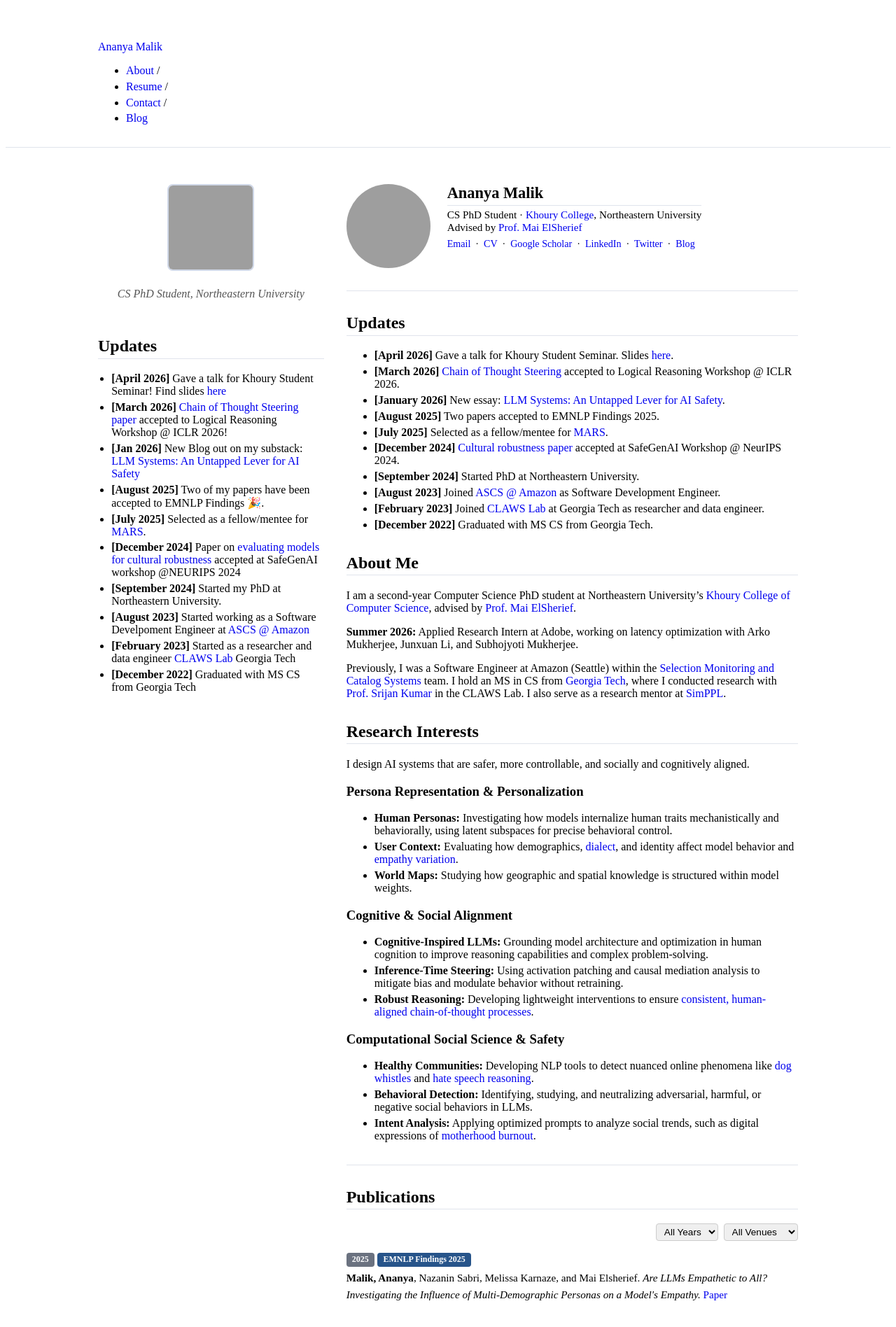
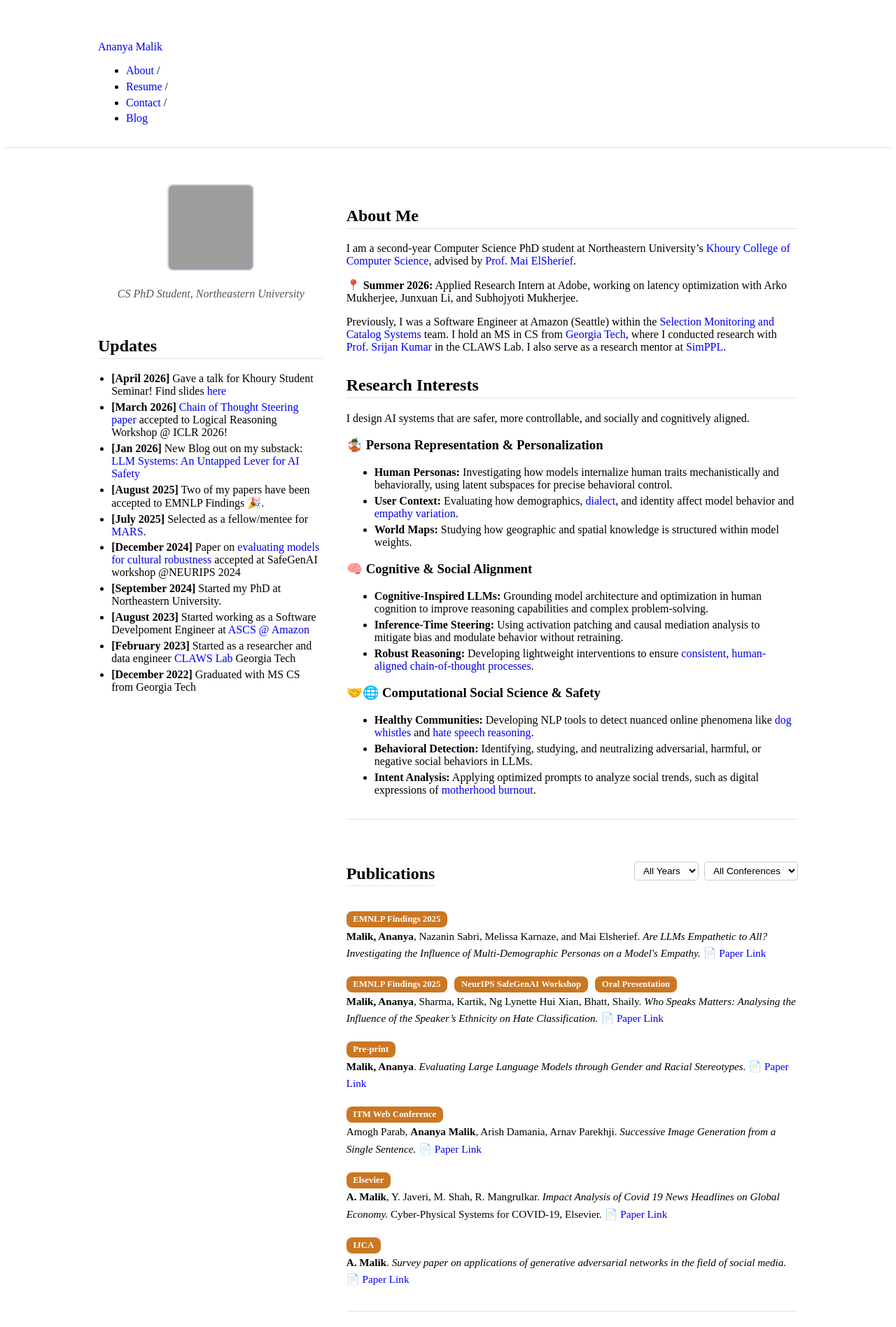
Before and after one commit to ananyamalik/ananyamalik.github.io, a Jekyll site: the page built from index.md, in a window 1280 px wide. Shown: the top 1896 px of the page at 70% size. Built offline with Jekyll 4.4.1, drawn with Linux system fonts in a browser that asks for light colours; some web fonts are replaced; some of the changed lines change nothing that is shown; some of the changed text lies outside the part shown; grey boxes are pictures that could not be loaded.

Commit message:
updtaed index.md

```diff
--- a/index.md
+++ b/index.md
@@ -1,43 +1,12 @@
 ---
 layout: about
 ---
-
-<div style="display:flex;align-items:flex-start;gap:1.5rem;margin-bottom:1.5rem;">
-  <img src="ananya_profile.jpg" alt="Ananya Malik" style="width:120px;height:120px;border-radius:50%;object-fit:cover;flex-shrink:0;">
-  <div>
-    <h2 style="margin:0 0 0.25rem;font-size:1.4rem;">Ananya Malik</h2>
-    <p style="margin:0 0 0.4rem;font-size:0.95rem;">CS PhD Student · <a href="https://www.khoury.northeastern.edu/">Khoury College</a>, Northeastern University<br>Advised by <a href="https://www.maielsherief.com/">Prof. Mai ElSherief</a></p>
-    <p style="margin:0;font-size:0.88rem;">
-      <a href="mailto:malik.ana@northeastern.edu">Email</a> &nbsp;·&nbsp;
-      <a href="resume.pdf">CV</a> &nbsp;·&nbsp;
-      <a href="https://scholar.google.com/citations?user=DJh6B0sAAAAJ">Google Scholar</a> &nbsp;·&nbsp;
-      <a href="https://www.linkedin.com/in/ananyamalik">LinkedIn</a> &nbsp;·&nbsp;
-      <a href="https://twitter.com/ananyamalikk">Twitter</a> &nbsp;·&nbsp;
-      <a href="https://ananyamalikk.substack.com/">Blog</a>
-    </p>
-  </div>
-</div>
-
----
-
-## Updates
-
-- **[April 2026]** Gave a talk for Khoury Student Seminar. Slides [here](https://drive.google.com/file/d/1KubcfVxNnuPQxWZh9Qzzi9jUp9BpXFNC/view?usp=sharing).
-- **[March 2026]** [Chain of Thought Steering](https://openreview.net/forum?id=v0XkjgeD6U&referrer=%5Bthe%20profile%20of%20Ananya%20Malik%5D(%2Fprofile%3Fid%3D~Ananya_Malik1)) accepted to Logical Reasoning Workshop @ ICLR 2026.
-- **[January 2026]** New essay: [LLM Systems: An Untapped Lever for AI Safety](https://ananyamalikk.substack.com/p/llm-systems-an-untapped-lever-for).
-- **[August 2025]** Two papers accepted to EMNLP Findings 2025.
-- **[July 2025]** Selected as a fellow/mentee for [MARS](https://www.cambridgeaisafety.org/mars).
-- **[December 2024]** [Cultural robustness paper](https://arxiv.org/abs/2410.20490) accepted at SafeGenAI Workshop @ NeurIPS 2024.
-- **[September 2024]** Started PhD at Northeastern University.
-- **[August 2023]** Joined [ASCS @ Amazon](https://www.amazon.jobs/content/en/teams/e-commerce-foundation/ascs) as Software Development Engineer.
-- **[February 2023]** Joined [CLAWS Lab](https://faculty.cc.gatech.edu/~srijan/) at Georgia Tech as researcher and data engineer.
-- **[December 2022]** Graduated with MS CS from Georgia Tech.
 
 ## About Me
 
 I am a second-year Computer Science PhD student at Northeastern University's [Khoury College of Computer Science](https://www.khoury.northeastern.edu/), advised by [Prof. Mai ElSherief](https://www.maielsherief.com/).
 
-**Summer 2026:** Applied Research Intern at Adobe, working on latency optimization with Arko Mukherjee, Junxuan Li, and Subhojyoti Mukherjee.
+📍 **Summer 2026:** Applied Research Intern at Adobe, working on latency optimization with Arko Mukherjee, Junxuan Li, and Subhojyoti Mukherjee.
 
 Previously, I was a Software Engineer at Amazon (Seattle) within the [Selection Monitoring and Catalog Systems](https://www.amazon.jobs/content/en/teams/e-commerce-foundation/ascs) team. I hold an MS in CS from [Georgia Tech](https://www.gatech.edu/), where I conducted research with [Prof. Srijan Kumar](https://faculty.cc.gatech.edu/~srijan/) in the CLAWS Lab. I also serve as a research mentor at [SimPPL](https://simppl.org/).
 
@@ -45,98 +14,198 @@ Previously, I was a Software Engineer at Amazon (Seattle) within the [Selection
 
 I design AI systems that are safer, more controllable, and socially and cognitively aligned.
 
-### Persona Representation & Personalization
+### 🤹🏼 Persona Representation & Personalization
+* **Human Personas:** Investigating how models internalize human traits mechanistically and behaviorally, using latent subspaces for precise behavioral control.
+* **User Context:** Evaluating how demographics, [dialect](https://arxiv.org/abs/2410.20490), and identity affect model behavior and [empathy variation](https://arxiv.org/pdf/2510.10328).
+* **World Maps:** Studying how geographic and spatial knowledge is structured within model weights.
 
-- **Human Personas:** Investigating how models internalize human traits mechanistically and behaviorally, using latent subspaces for precise behavioral control.
-- **User Context:** Evaluating how demographics, [dialect](https://arxiv.org/abs/2410.20490), and identity affect model behavior and [empathy variation](https://arxiv.org/pdf/2510.10328).
-- **World Maps:** Studying how geographic and spatial knowledge is structured within model weights.
+### 🧠 Cognitive & Social Alignment
+* **Cognitive-Inspired LLMs:** Grounding model architecture and optimization in human cognition to improve reasoning capabilities and complex problem-solving.
+* **Inference-Time Steering:** Using activation patching and causal mediation analysis to mitigate bias and modulate behavior without retraining.
+* **Robust Reasoning:** Developing lightweight interventions to ensure [consistent, human-aligned chain-of-thought processes](https://openreview.net/forum?id=v0XkjgeD6U&referrer=%5Bthe%20profile%20of%20Ananya%20Malik%5D(%2Fprofile%3Fid%3D~Ananya_Malik1)).
 
-### Cognitive & Social Alignment
+### 🤝🌐 Computational Social Science & Safety
+* **Healthy Communities:** Developing NLP tools to detect nuanced online phenomena like [dog whistles](https://drive.google.com/file/d/1hYIJjy92jo9VgBmfIY3AZTr-KUbr0dTa/view) and [hate speech reasoning](https://ananyamalikk.substack.com/p/intent-to-hate).
+* **Behavioral Detection:** Identifying, studying, and neutralizing adversarial, harmful, or negative social behaviors in LLMs.
+* **Intent Analysis:** Applying optimized prompts to analyze social trends, such as digital expressions of [motherhood burnout](https://arxiv.org/abs/2602.07781).
 
-- **Cognitive-Inspired LLMs:** Grounding model architecture and optimization in human cognition to improve reasoning capabilities and complex problem-solving.
-- **Inference-Time Steering:** Using activation patching and causal mediation analysis to mitigate bias and modulate behavior without retraining.
-- **Robust Reasoning:** Developing lightweight interventions to ensure [consistent, human-aligned chain-of-thought processes](https://openreview.net/forum?id=v0XkjgeD6U&referrer=%5Bthe%20profile%20of%20Ananya%20Malik%5D(%2Fprofile%3Fid%3D~Ananya_Malik1)).
+-----
 
-### Computational Social Science & Safety
+<div style="display: flex; justify-content: space-between; align-items: center; margin-bottom: 1em;">
+  <h2>Publications</h2>
+  <div style="display: flex; gap: 0.5em;">
+    <select id="filter-year" class="filter-select">
+      <option value="all">All Years</option>
+      <option value="2025">2025</option>
+      <option value="2024">2024</option>
+      <option value="2023">2023</option>
+      <option value="2021">2021</option>
+      <option value="2020">2020</option>
+    </select>
 
-- **Healthy Communities:** Developing NLP tools to detect nuanced online phenomena like [dog whistles](https://drive.google.com/file/d/1hYIJjy92jo9VgBmfIY3AZTr-KUbr0dTa/view) and [hate speech reasoning](https://ananyamalikk.substack.com/p/intent-to-hate).
-- **Behavioral Detection:** Identifying, studying, and neutralizing adversarial, harmful, or negative social behaviors in LLMs.
-- **Intent Analysis:** Applying optimized prompts to analyze social trends, such as digital expressions of [motherhood burnout](https://arxiv.org/abs/2602.07781).
-
----
-
-## Publications
-
-<div style="display:flex;justify-content:flex-end;gap:0.5rem;margin-bottom:1rem;">
-  <select id="filter-year" class="filter-select">
-    <option value="all">All Years</option>
-    <option value="2025">2025</option>
-    <option value="2024">2024</option>
-    <option value="2023">2023</option>
-    <option value="2021">2021</option>
-    <option value="2020">2020</option>
-  </select>
-  <select id="filter-conference" class="filter-select">
-    <option value="all">All Venues</option>
-    <option value="Conference">Conference</option>
-    <option value="Workshop">Workshop</option>
-    <option value="Journal">Journal</option>
-    <option value="Pre-print">Pre-print</option>
-  </select>
+    <select id="filter-conference" class="filter-select">
+      <option value="all">All Conferences</option>
+      <option value="Conference">Conference</option>
+      <option value="Workshop">Workshop</option>
+      <option value="Journal">Journal</option>
+      <option value="Pre-print">Pre-print</option>
+    </select>
+  </div>
 </div>
 
 <div class="publications">
 
 <div class="publication" data-year="2025" data-conference="Conference">
-<div class="pub-header"><span class="tag year-tag">2025</span><span class="tag conf-tag">EMNLP Findings 2025</span></div>
-<p><strong>Malik, Ananya</strong>, Nazanin Sabri, Melissa Karnaze, and Mai Elsherief. <em>Are LLMs Empathetic to All? Investigating the Influence of Multi-Demographic Personas on a Model's Empathy.</em> <a href="https://aclanthology.org/2025.findings-emnlp.1358/">Paper</a></p>
+  <div class="pub-header">
+    <span class="tag conf-tag">EMNLP Findings 2025</span>
+  </div>
+  <p><strong>Malik, Ananya</strong>, Nazanin Sabri, Melissa Karnaze, and Mai Elsherief.
+  <em>Are LLMs Empathetic to All? Investigating the Influence of Multi-Demographic Personas on a Model's Empathy.</em>
+  <a href="https://aclanthology.org/2025.findings-emnlp.1358/" target="_blank">📄 Paper Link</a></p>
 </div>
 
-<div class="publication" data-year="2025,2024" data-conference="Conference,Workshop">
-<div class="pub-header"><span class="tag year-tag">2025</span><span class="tag conf-tag">EMNLP Findings 2025</span><span class="tag conf-tag">NeurIPS SafeGenAI Workshop — Oral</span></div>
-<p><strong>Malik, Ananya</strong>, Sharma, Kartik, Ng Lynette Hui Xian, Bhatt, Shaily. <em>Who Speaks Matters: Analysing the Influence of the Speaker's Ethnicity on Hate Classification.</em> <a href="https://aclanthology.org/2025.findings-emnlp.1357/">Paper</a></p>
+<div class="publication" data-year="2025, 2024" data-conference="Conference,Workshop">
+  <div class="pub-header">
+    <span class="tag conf-tag">EMNLP Findings 2025</span>
+    <span class="tag conf-tag">NeurIPS SafeGenAI Workshop</span>
+    <span class="tag conf-tag">Oral Presentation</span>
+  </div>
+  <p><strong>Malik, Ananya</strong>, Sharma, Kartik, Ng Lynette Hui Xian, Bhatt, Shaily.
+  <em>Who Speaks Matters: Analysing the Influence of the Speaker’s Ethnicity on Hate Classification.</em>
+    <a href="https://aclanthology.org/2025.findings-emnlp.1357/" target="_blank">📄 Paper Link</a></p>
 </div>
 
 <div class="publication" data-year="2023" data-conference="Pre-print">
-<div class="pub-header"><span class="tag year-tag">2023</span><span class="tag conf-tag">Pre-print</span></div>
-<p><strong>Malik, Ananya</strong>. <em>Evaluating Large Language Models through Gender and Racial Stereotypes.</em> <a href="https://arxiv.org/pdf/2311.14788">Paper</a></p>
+  <div class="pub-header">
+    <span class="tag conf-tag">Pre-print</span>
+  </div>
+  <p><strong>Malik, Ananya</strong>.
+  <em>Evaluating Large Language Models through Gender and Racial Stereotypes.</em>
+  <a href="https://arxiv.org/pdf/2311.14788" target="_blank">📄 Paper Link</a></p>
 </div>
 
 <div class="publication" data-year="2021" data-conference="Conference">
-<div class="pub-header"><span class="tag year-tag">2021</span><span class="tag conf-tag">ITM Web Conference</span></div>
-<p>Amogh Parab, <strong>Ananya Malik</strong>, Arish Damania, Arnav Parekhji. <em>Successive Image Generation from a Single Sentence.</em> <a href="https://www.itm-conferences.org/articles/itmconf/abs/2021/05/itmconf_icacc2021_03017/itmconf_icacc2021_03017.html">Paper</a></p>
+  <div class="pub-header">
+    <span class="tag conf-tag">ITM Web Conference</span>
+  </div>
+  <p>Amogh Parab, <strong>Ananya Malik</strong>, Arish Damania, Arnav Parekhji.
+  <em>Successive Image Generation from a Single Sentence.</em>
+  <a href="https://www.itm-conferences.org/articles/itmconf/abs/2021/05/itmconf_icacc2021_03017/itmconf_icacc2021_03017.html" target="_blank">📄 Paper Link</a></p>
 </div>
 
-<div class="publication" data-year="2021" data-conference="Journal">
-<div class="pub-header"><span class="tag year-tag">2021</span><span class="tag conf-tag">Elsevier</span></div>
-<p><strong>A. Malik</strong>, Y. Javeri, M. Shah, R. Mangrulkar. <em>Impact Analysis of Covid-19 News Headlines on Global Economy.</em> Cyber-Physical Systems for COVID-19, Elsevier. <a href="https://www.sciencedirect.com/science/article/abs/pii/B9780128245576000017">Paper</a></p>
+<div class="publication" data-year="2022" data-conference="Journal">
+  <div class="pub-header">
+    <span class="tag conf-tag">Elsevier</span>
+  </div>
+  <p> <strong>A. Malik</strong>, Y. Javeri, M. Shah, R. Mangrulkar.
+  <em>Impact Analysis of Covid 19 News Headlines on Global Economy.</em> Cyber-Physical Systems for COVID-19, Elsevier.
+  <a href="https://www.sciencedirect.com/science/article/abs/pii/B9780128245576000017" target="_blank">📄 Paper Link</a></p>
 </div>
 
 <div class="publication" data-year="2020" data-conference="Journal">
-<div class="pub-header"><span class="tag year-tag">2020</span><span class="tag conf-tag">IJCA</span></div>
-<p><strong>A. Malik</strong>. <em>Survey paper on applications of generative adversarial networks in the field of social media.</em> <a href="https://d1wqtxts1xzle7.cloudfront.net/93533194/ijca2020920728-libre.pdf">Paper</a></p>
+  <div class="pub-header">
+    <span class="tag conf-tag">IJCA</span>
+  </div>
+  <p> <strong>A. Malik</strong>.
+  <em>Survey paper on applications of generative adversarial networks in the field of social media.</em>
+  <a href="https://d1wqtxts1xzle7.cloudfront.net/93533194/ijca2020920728-libre.pdf" target="_blank">📄 Paper Link</a></p>
 </div>
 
 </div>
 
 <style>
-.publications{display:flex;flex-direction:column;gap:1.1rem;}
-.publication{padding:0;border:none;background:transparent;}
-.pub-header{margin-bottom:0.25rem;}
-.tag{display:inline-block;padding:0.15rem 0.5rem;margin-right:0.3rem;border-radius:4px;font-size:0.75rem;font-weight:600;}
-.year-tag{background:#6b7280;color:#fff;}
-.conf-tag{background:#27548A;color:#fff;}
-.publication p{margin:0;font-size:0.95rem;}
-.filter-select{padding:0.2rem 0.4rem;border:1px solid #ccc;border-radius:4px;font-size:0.85rem;}
-@media(max-width:480px){
-  div[style*="display:flex"][style*="border-radius:50%"]{flex-direction:column;}
+.filter-container {
+  background: transparent;
+  border: none;
+  padding: 0;
+  margin-bottom: 1rem;
+  box-shadow: none;
+  display: flex;
+  justify-content: flex-end;
+  gap: 0.5rem;
+  align-items: center;
+}
+.filter-container h3 {
+  font-weight: 600;
+  margin: 0 auto 0 0;
+}
+.filter-select {
+  padding: 0.25rem 0.5rem;
+  border: 1px solid #ccc;
+  border-radius: 4px;
+  background: transparent;
+  font-size: 0.85rem;
+  cursor: pointer;
+  transition: all 0.2s ease;
+}
+.filter-select:hover {
+  border-color: #007bff;
+  box-shadow: none;
+}
+.publications {
+  display: flex;
+  flex-direction: column;
+  gap: 1.25rem;
+}
+.publication {
+  background-color: transparent;
+  border: none;
+  box-shadow: none;
+  padding: 0;
+  margin-bottom: 0.05em;
+}
+.publication:hover {
+  transform: translateY(-3px);
+  box-shadow: 0 4px 10px rgba(0,0,0,0.05);
+}
+.pub-header {
+  margin-bottom: 0.05rem;
+}
+.tag {
+  display: inline-block;
+  padding: 0.25rem 0.6rem;
+  margin-right: 0.4rem;
+  border-radius: 8px;
+  font-size: 0.8rem;
+  font-weight: 600;
+  color: #fff;
+}
+.year-tag {
+  background-color: #6c757d;
+}
+.conf-tag {
+  background-color: #CC7722;
+}
+.publication p {
+  margin: 0;
+}
+@media (max-width: 600px) {
+  .filter-buttons {
+    flex-direction: column;
+  }
 }
 </style>
 
 <script>
-const yF=document.getElementById('filter-year'),cF=document.getElementById('filter-conference'),ps=document.querySelectorAll('.publication');
-function applyFilters(){const y=yF.value,c=cF.value;ps.forEach(p=>{const ys=p.dataset.year.split(',').map(s=>s.trim()),cs=p.dataset.conference.split(',').map(s=>s.trim());p.style.display=((y==='all'||ys.includes(y))&&(c==='all'||cs.includes(c)))?'block':'none';});}
-yF.addEventListener('change',applyFilters);cF.addEventListener('change',applyFilters);
+const yearFilter = document.getElementById('filter-year');
+const confFilter = document.getElementById('filter-conference');
+const pubs = document.querySelectorAll('.publication');
+
+function applyFilters() {
+  const selectedYear = yearFilter.value;
+  const selectedConf = confFilter.value;
+
+  pubs.forEach(pub => {
+    const years = pub.dataset.year.split(',').map(s => s.trim());
+    const matchYear = (selectedYear === 'all' || years.includes(selectedYear));
+    const confs = pub.dataset.conference.split(',').map(s => s.trim());
+    const matchConf = (selectedConf === 'all' || confs.includes(selectedConf));
+    pub.style.display = (matchYear && matchConf) ? 'block' : 'none';
+  });
+}
+
+yearFilter.addEventListener('change', applyFilters);
+confFilter.addEventListener('change', applyFilters);
 </script>
 
 ---
@@ -144,16 +213,13 @@ yF.addEventListener('change',applyFilters);cF.addEventListener('change',applyFil
 ## Academic Service & Groups
 
 ### Affiliations
-
-- **NEU:** [CSG (Computation for Social Good) Lab](https://www.maielsherief.com/)
-- [Geodesic Research](https://www.geodesicresearch.org/) &middot; [MAIA](https://aialignment.mit.edu/) &middot; [SimPPL](https://simppl.org/) &middot; [CLAWS (Georgia Tech)](https://faculty.cc.gatech.edu/~srijan/)
+* **NEU:** [CSG (Computation for Social Good) Lab](https://www.maielsherief.com/)
+* [Geodesic Research](https://www.geodesicresearch.org/) | [MAIA](https://aialignment.mit.edu/) | [SimPPL](https://simppl.org/) | [CLAWS (Georgia Tech)](https://faculty.cc.gatech.edu/~srijan/)
 
 ### Teaching Assistance
-
-- **NEU:** [CS 5200: Database Management Systems](https://www.khoury.northeastern.edu/people/martin-schedlbauer/) &middot; [CS 4100: Foundations of AI](https://www.khoury.northeastern.edu/home/camato/4100summaryS25.html) (Spring 2025)
-- **Georgia Tech:** CS 3600: Intro to AI (Spring/Fall 2022)
+* **NEU:** [CS 5200: Database Management Systems](https://www.khoury.northeastern.edu/people/martin-schedlbauer/) | [CS 4100: Foundations of AI](https://www.khoury.northeastern.edu/home/camato/4100summaryS25.html) (Spring 2025)
+* **Georgia Tech:** CS 3600: Intro to AI (Spring/Fall 2022)
 
 ### Talks & Presentations
-
-- **Lecture:** [Advanced Topics in AI](https://www.canva.com/design/DAGjgwNOPBE/Z09A59smG8vXAGvgaW7PFA/view?utm_content=DAGjgwNOPBE&utm_campaign=designshare&utm_medium=link2&utm_source=uniquelinks&utlId=h7faf8a8774) (Slides)
-- **NeurIPS SafeGenAI Workshop:** [Who Speaks Matters: Analysing the Influence of the Speaker's Ethnicity on Hate Classification](https://neurips.cc/virtual/2024/workshop/84705#wse-detail-109375) (Presentation & Slides)
+* **Lecture:** [Advanced Topics in AI](https://www.canva.com/design/DAGjgwNOPBE/Z09A59smG8vXAGvgaW7PFA/view?utm_content=DAGjgwNOPBE&utm_campaign=designshare&utm_medium=link2&utm_source=uniquelinks&utlId=h7faf8a8774) (Slides)
+* **NeurIPS SafeGenAI Workshop:** [Who Speaks Matters: Analysing the Influence of the Speaker’s Ethnicity on Hate Classification](https://neurips.cc/virtual/2024/workshop/84705#wse-detail-109375) (Presentation & Slides)
```
